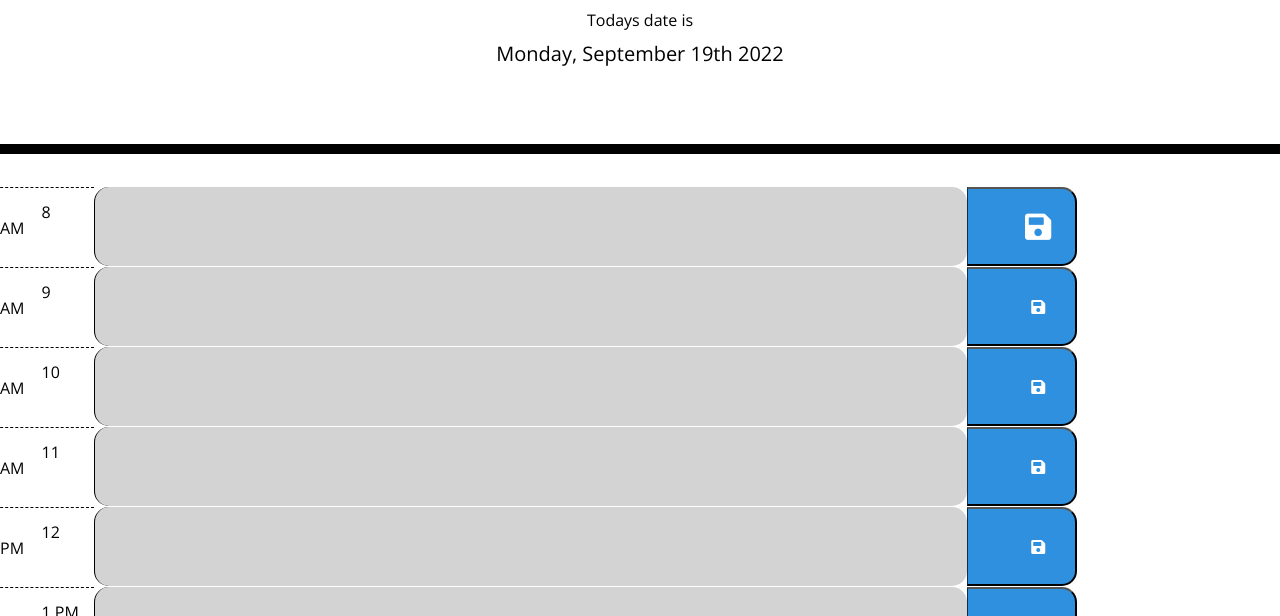
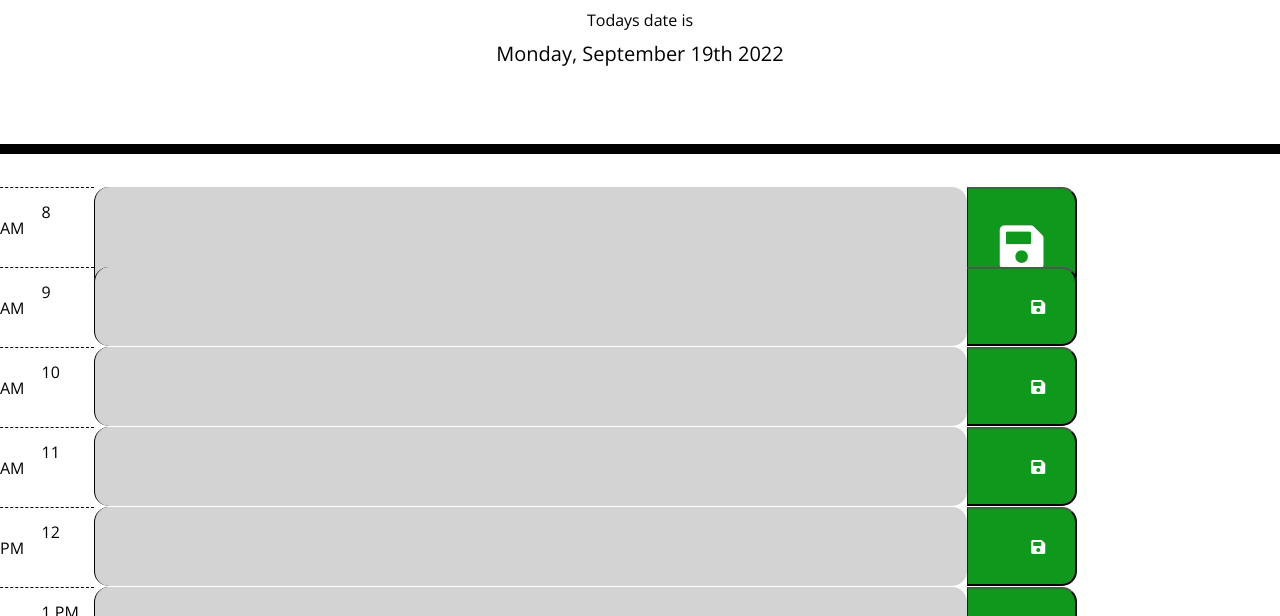
Before and after one commit to WilliamJ3795/Work-day-scheduler, a plain HTML site: page index.html in a window 1280 px wide. In both pictures the pointer is over the icon 1038 px from the left and 408 px from the top of the page. Shown: the part 182-798 px from the top of the page. Drawn offline with nearby package versions, Linux system fonts and the light colour scheme.

Commit message:
updated style.css

```diff
--- a/Assets/style.css
+++ b/Assets/style.css
@@ -62,11 +62,11 @@ body {
     border-left: 1px solid rgba(0, 0, 0, 0.674);
     border-top-right-radius: 15px;
     border-bottom-right-radius: 15px;
-    background-color: #2f90e0;
+    background-color: #0e981c;
     color: white;
   }
 
   .saveBtn i:hover {
-    font-size: 30px;
+    font-size: 50px;
     transition: all 0.2s ease-in-out;
   }
```
